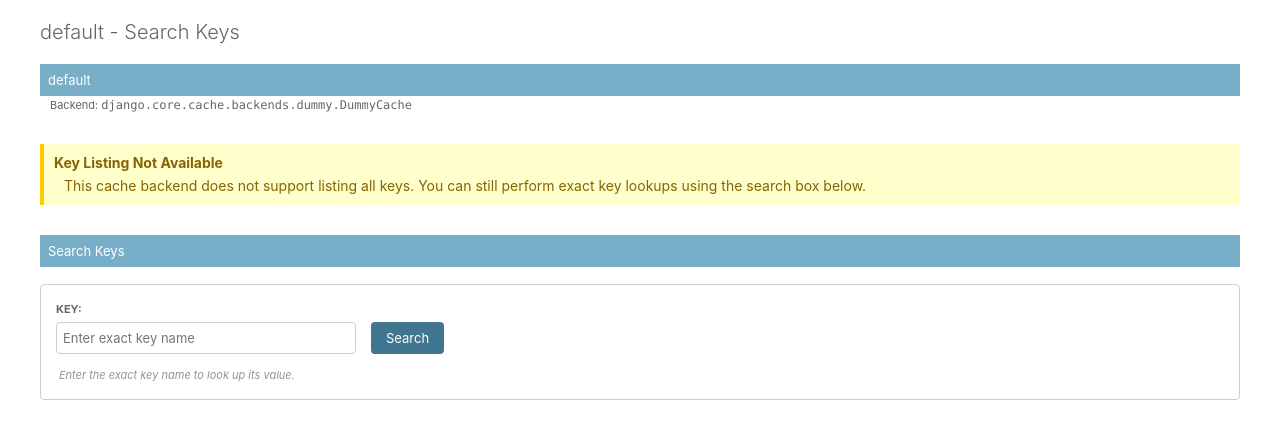
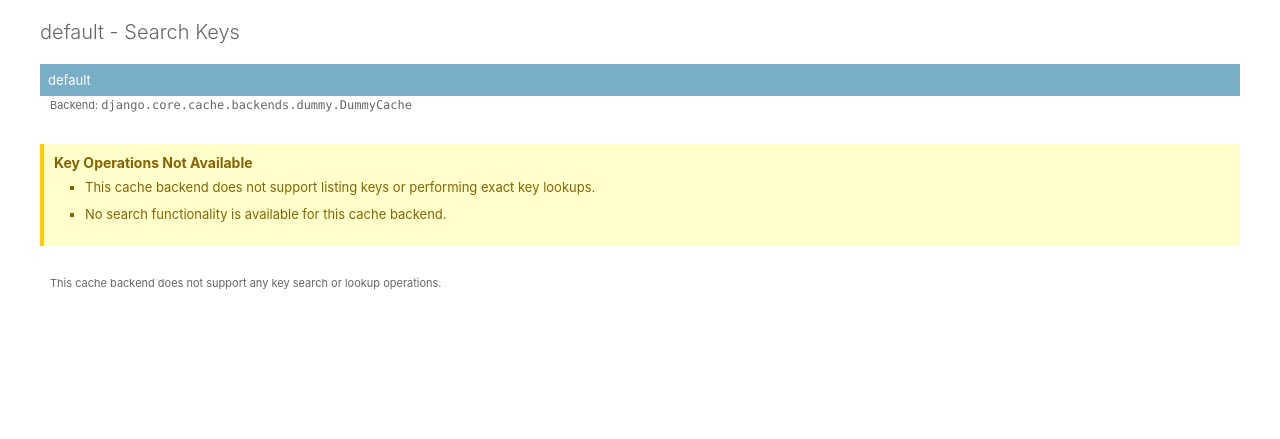
Before and after one commit to yassi/dj-cache-panel, a Django app: page /admin/cache/default/keys/ in a window 1280 px wide. Shown: the part 86-525 px from the top of the page. Run offline with Django 4.2, Linux system fonts and the light colour scheme; the visitor is signed in with stand-in values (Sample User, id 1).

Commit message:
hide search imput if both query and get are not supported

```diff
--- a/dj_cache_panel/templates/admin/dj_cache_panel/key_search.html
+++ b/dj_cache_panel/templates/admin/dj_cache_panel/key_search.html
@@ -28,21 +28,43 @@
     </div>
     {% endif %}
 
-    <!-- Query Not Supported Message -->
-    {% if not query_supported %}
+    <!-- Query/Get Key Not Supported Messages -->
+    {% if not query_supported or not get_key_supported %}
     <div class="module">
         <div class="messagelist">
             <div class="warning" style="background: #ffc; padding: 10px; border-left: 4px solid #fc0;">
+                {% if not query_supported and not get_key_supported %}
+                <strong>{% trans 'Key Operations Not Available' %}</strong>
+                <ul>
+                    <li style="margin: 5px 0 0 0;">
+                        {% trans 'This cache backend does not support listing keys or performing exact key lookups.' %}
+                    </li>
+                    <li style="margin: 5px 0 0 0;">
+                        {% trans 'No search functionality is available for this cache backend.' %}
+                    </li>
+                </ul>
+                {% elif not query_supported %}
                 <strong>{% trans 'Key Listing Not Available' %}</strong>
-                <p style="margin: 5px 0 0 0;">
-                    {% trans 'This cache backend does not support listing all keys. You can still perform exact key lookups using the search box below.' %}
-                </p>
+                <ul>
+                    <li style="margin: 5px 0 0 0;">
+                        {% trans 'This cache backend does not support listing all keys. You can still perform exact key lookups using the search box below.' %}
+                    </li>
+                </ul>
+                {% elif not get_key_supported %}
+                <strong>{% trans 'Key Lookup Not Available' %}</strong>
+                <ul>
+                    <li style="margin: 5px 0 0 0;">
+                        {% trans 'This cache backend does not support getting key values. You can still list keys using wildcard patterns.' %}
+                    </li>
+                </ul>
+                {% endif %}
             </div>
         </div>
     </div>
     {% endif %}
 
     <!-- Search Form -->
+    {% if query_supported or get_key_supported %}
     <div class="module">
         <h2>{% trans 'Search Keys' %}</h2>
         <br>
@@ -52,7 +74,7 @@
                     <div class="search-field-group">
                         <label for="q">{% trans 'Key:' %}</label>
                         <input type="text" id="q" name="q" value="{{ search_query }}"
-                               placeholder="{% if query_supported %}*{% else %}{% trans 'Enter exact key name' %}{% endif %}"
+                               placeholder="{% if query_supported %}*{% elif get_key_supported %}{% trans 'Enter exact key name' %}{% endif %}"
                                class="vTextField" style="width: 300px;">
                     </div>
                     {% if query_supported %}
@@ -74,13 +96,15 @@
                 <div class="search-help" style="margin-top: 10px;">
                     {% if query_supported %}
                     <div class="help">{% trans 'Use * for wildcards, e.g., user:* or *:cache. Leave empty or use * to list all keys.' %}</div>
-                    {% else %}
+                    {% elif get_key_supported %}
                     <div class="help">{% trans 'Enter the exact key name to look up its value.' %}</div>
                     {% endif %}
                 </div>
             </div>
         </form>
     </div>
+    {% endif %}
+
 
     <!-- Results -->
     {% if keys_data %}
@@ -152,6 +176,10 @@
     <div class="module">
         <p class="help">{% trans 'Enter a search pattern or click Search to list all keys.' %}</p>
     </div>
+    {% elif not query_supported and not get_key_supported %}
+    <div class="module">
+        <p class="help">{% trans 'This cache backend does not support any key search or lookup operations.' %}</p>
+    </div>
     {% endif %}
 </div>
 {% endblock %}
```
